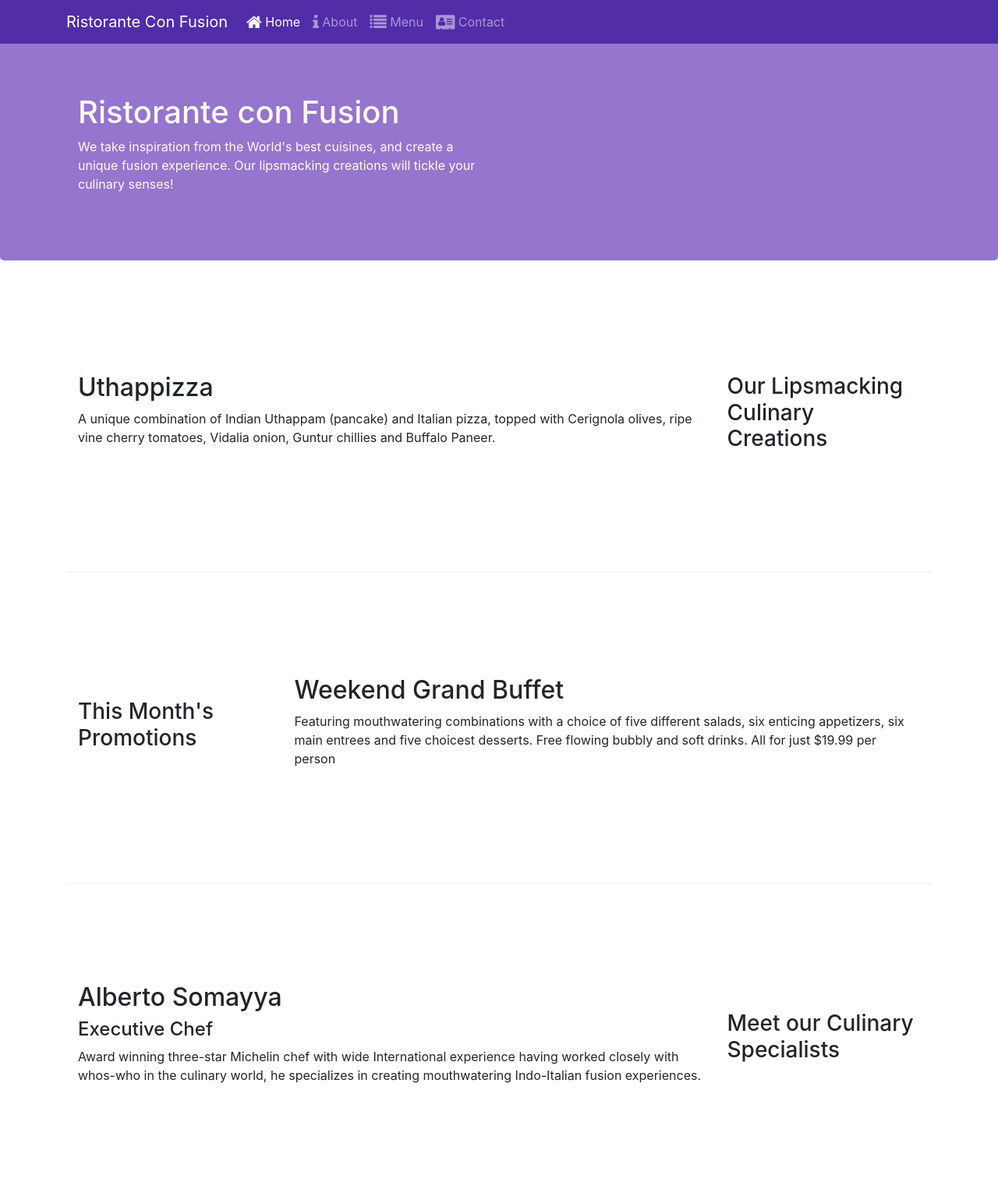
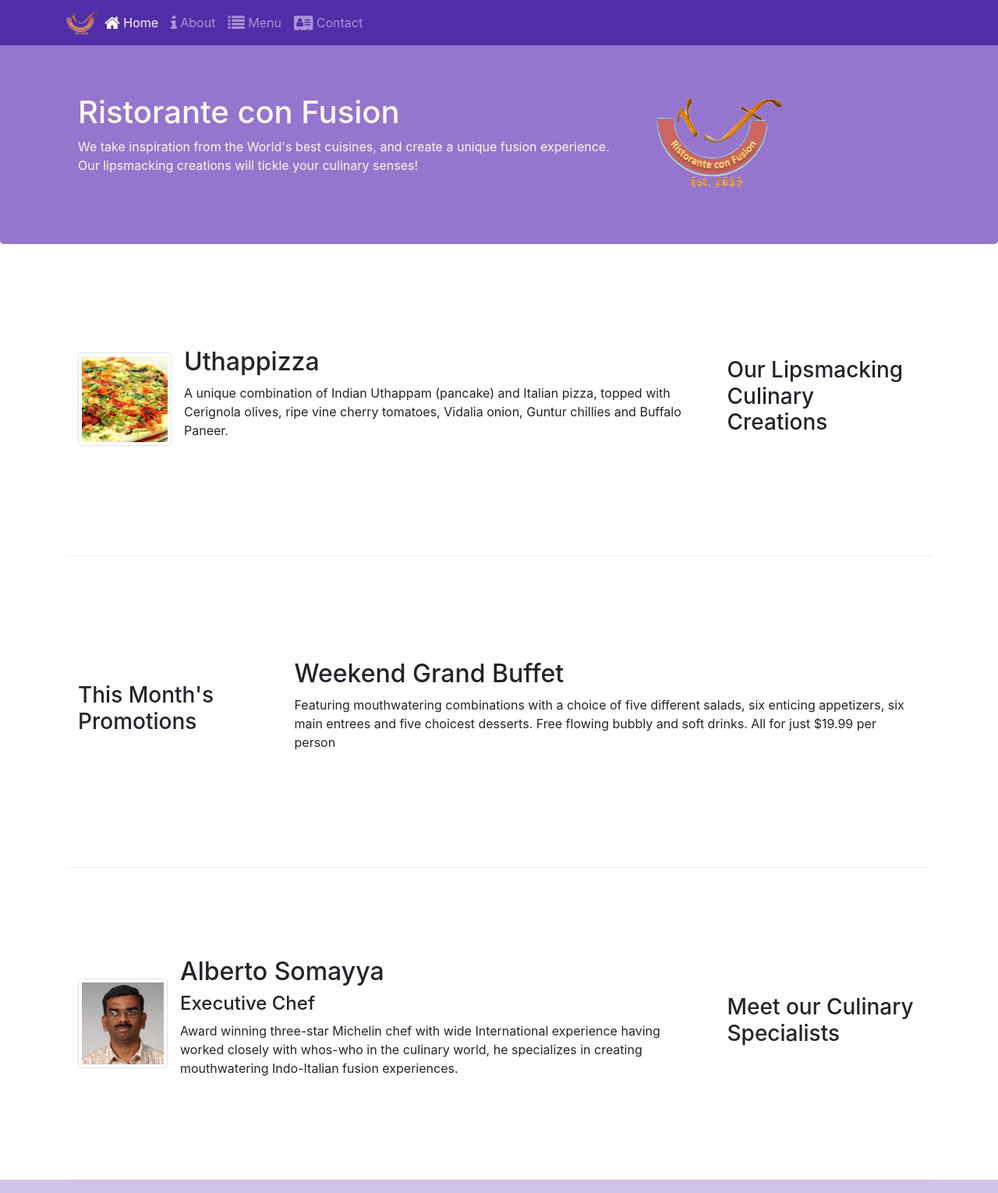
Before and after one commit to AnjaliNambrath/Full-stack-Web-Development, a website: page index.html in a window 1280 px wide. Shown: the top 1530 px of the page at 78% size. Drawn offline with nearby package versions, Linux system fonts and the light colour scheme.

Commit message:
Images & Media

```diff
--- a/index.html
+++ b/index.html
@@ -19,12 +19,11 @@
   <nav class="navbar navbar-dark navbar-expand-sm fixed-top">
         <div class="container">
           <button class="navbar-toggler" type="button" data-toggle="collapse" data-target="#Navbar">
-            <span class="navbar-toggler-icon"></span>
+              <span class="navbar-toggler-icon"></span>
           </button>
+          <a class="navbar-brand mr-auto" href="#"><img src="img/logo.png" height="30" width="41"></a>
           <div class="collapse navbar-collapse" id="Navbar">
-               <ul class="navbar-nav"></ul>
-               <a class="navbar-brand" href="#">Ristorante Con Fusion</a>
-                    <ul class="navbar-nav mr-auto">
+              <ul class="navbar-nav mr-auto">
                       <li class="nav-item active"><a class="nav-link" href="#"><span class="fa fa-home fa-lg"></span> Home</a></li>
                 <li class="nav-item"><a class="nav-link" href="./aboutus.html"><span class="fa fa-info fa-lg"></span> About</a></li>
                 <li class="nav-item"><a class="nav-link" href="#"><span class="fa fa-list fa-lg"></span> Menu</a></li>
@@ -38,11 +37,12 @@
     <header class="jumbotron">
         <div class="container">
             <div class="row row-header">
-                <div class="col-12 col-sm-6">
+                <div class="col-12 col-sm-8">
                     <h1>Ristorante con Fusion</h1>
                     <p>We take inspiration from the World's best cuisines, and create a unique fusion experience. Our lipsmacking creations will tickle your culinary senses!</p>
                 </div>
-                <div class="col-12 col-sm">
+                <div class="col-12 col-sm align-self-center">
+                    <img src="img/logo.png" class="img-fluid">
                 </div>
             </div>
         </div>
@@ -54,8 +54,17 @@
                 <h3>Our Lipsmacking Culinary Creations</h3>
             </div>
             <div class="col col-sm order-sm-first col-md">
-                <h2>Uthappizza</h2>
-                <p class="d-none d-sm-block">A unique combination of Indian Uthappam (pancake) and Italian pizza, topped with Cerignola olives, ripe vine cherry tomatoes, Vidalia onion, Guntur chillies and Buffalo Paneer.</p>
+              <div class="media">
+                  <img class="d-flex mr-3 img-thumbnail align-self-center"
+                          src="img/uthappizza.png" alt="Uthappizza">
+                  <div class="media-body">
+                      <h2 class="mt-0">Uthappizza</h2>
+                      <p class="d-none d-sm-block">A unique combination of Indian Uthappam (pancake) and
+                          Italian pizza, topped with Cerignola olives, ripe vine
+                          cherry tomatoes, Vidalia onion, Guntur chillies and
+                          Buffalo Paneer.</p>
+                  </div>
+              </div>
             </div>
         </div>
 
@@ -75,9 +84,19 @@
                 <h3>Meet our Culinary Specialists</h3>
             </div>
             <div class="col col-sm order-sm-first col-md">
-                <h2>Alberto Somayya</h2>
-                <h4>Executive Chef</h4>
-                <p class="d-none d-sm-block">Award winning three-star Michelin chef with wide International experience having worked closely with whos-who in the culinary world, he specializes in creating mouthwatering Indo-Italian fusion experiences. </p>
+              <div class="media">
+              <img class="d-flex mr-3 img-thumbnail align-self-center"
+                      src="img/alberto.png" alt="Alberto Somayya">
+              <div class="media-body">
+                  <h2 class="mt-0">Alberto Somayya</h2>
+                  <h4>Executive Chef</h4>
+                  <p class="d-none d-sm-block">Award winning three-star Michelin chef with wide
+                      International experience having worked closely with
+                      whos-who in the culinary world, he specializes in
+                      creating mouthwatering Indo-Italian fusion experiences.
+                      </p>
+              </div>
+          </div>
             </div>
         </div>
     </div>
```
Also changed, not shown: aboutus.html (+6 -6 lines), contactus.html (+4 -3 lines), img/alberto.png (added), img/buffet.png (added), img/logo.png (added), img/uthappizza.png (added), 1 other file.
